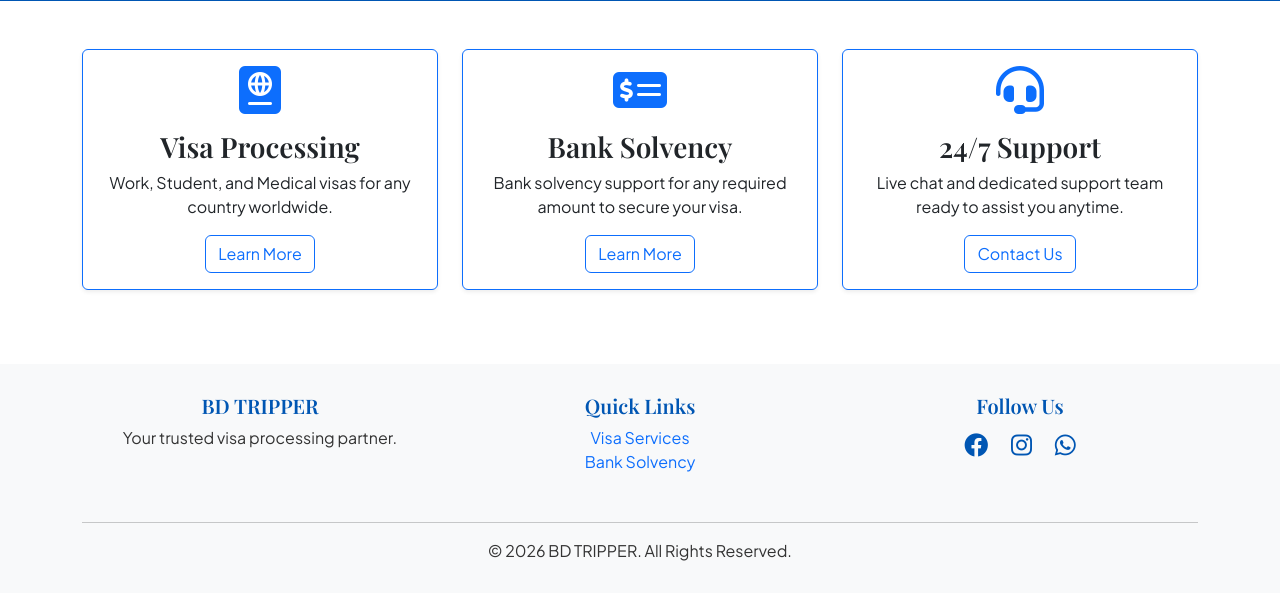
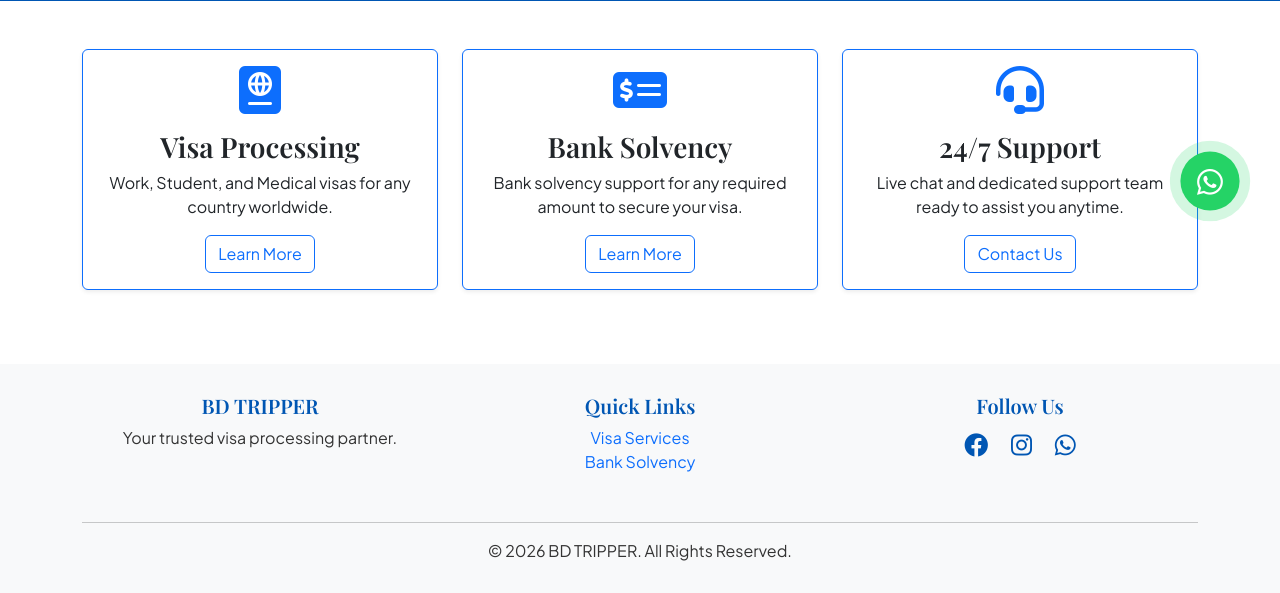
Before and after one commit to imranislam7221-commits/bdtrippers, a PHP site: page /index.html in a window 1280 px wide. Shown: the part 549-1142 px from the top of the page. Run offline with PHP 8.4, Linux system fonts and the light colour scheme; some libraries are stand-ins or nearby versions; some web fonts are replaced.

Commit message:
Deploying to gh-pages from @ imranislam7221-commits/bdtrippers@5a0a0fa7e948fa0337e4e6411e945f10c0d36c04 🚀

```diff
--- a/assets/css/style.css
+++ b/assets/css/style.css
@@ -128,12 +128,55 @@ h1, h2, h3, h4, h5, h6, .display-4 {
     }
 }
 
-@media (min-width: 992px) {
-    .navbar-toggler {
-        display: none !important;
-    }
-    .navbar-collapse {
-        display: flex !important;
+/* WhatsApp Floating Button */
+.whatsapp-float {
+    position: fixed;
+    width: 60px;
+    height: 60px;
+    bottom: 40px;
+    right: 40px;
+    background-color: #25d366;
+    color: #FFF;
+    border-radius: 50px;
+    text-align: center;
+    font-size: 30px;
+    box-shadow: 2px 2px 3px #999;
+    z-index: 1000;
+    display: flex;
+    align-items: center;
+    justify-content: center;
+    text-decoration: none;
+    transition: var(--transition-smooth);
+}
+
+.whatsapp-float:hover {
+    background-color: #128c7e;
+    color: #FFF;
+    transform: scale(1.1);
+}
+
+.whatsapp-float i {
+    margin-top: 2px;
+}
+
+/* Pulse animation */
+.whatsapp-float {
+    animation: pulse-green 2s infinite;
+}
+
+@keyframes pulse-green {
+    0% { transform: scale(0.95); box-shadow: 0 0 0 0 rgba(37, 211, 102, 0.7); }
+    70% { transform: scale(1); box-shadow: 0 0 0 15px rgba(37, 211, 102, 0); }
+    100% { transform: scale(0.95); box-shadow: 0 0 0 0 rgba(37, 211, 102, 0); }
+}
+
+@media (max-width: 991px) {
+    .whatsapp-float {
+        bottom: 20px;
+        right: 20px;
+        width: 50px;
+        height: 50px;
+        font-size: 25px;
     }
 }
 
--- a/contact.html
+++ b/contact.html
@@ -122,6 +122,11 @@
         </div>
     </footer>
 
+    <!-- Floating WhatsApp Button -->
+    <a href="https://wa.me/8801XXXXXXXXX" class="whatsapp-float" target="_blank">
+        <i class="fab fa-whatsapp"></i>
+    </a>
+
     <!-- Bootstrap JS -->
     <script src="https://cdn.jsdelivr.net/npm/bootstrap@5.3.2/dist/js/bootstrap.bundle.min.js"></script>
 
--- a/index.html
+++ b/index.html
@@ -118,6 +118,11 @@
         </div>
     </footer>
 
+    <!-- Floating WhatsApp Button -->
+    <a href="https://wa.me/8801XXXXXXXXX" class="whatsapp-float" target="_blank">
+        <i class="fab fa-whatsapp"></i>
+    </a>
+
     <!-- Bootstrap JS -->
     <script src="https://cdn.jsdelivr.net/npm/bootstrap@5.3.2/dist/js/bootstrap.bundle.min.js"></script>
 
--- a/services.html
+++ b/services.html
@@ -131,6 +131,11 @@
         </div>
     </footer>
 
+    <!-- Floating WhatsApp Button -->
+    <a href="https://wa.me/8801XXXXXXXXX" class="whatsapp-float" target="_blank">
+        <i class="fab fa-whatsapp"></i>
+    </a>
+
     <!-- Bootstrap JS -->
     <script src="https://cdn.jsdelivr.net/npm/bootstrap@5.3.2/dist/js/bootstrap.bundle.min.js"></script>
 
--- a/solvency.html
+++ b/solvency.html
@@ -103,6 +103,11 @@
         </div>
     </footer>
 
+    <!-- Floating WhatsApp Button -->
+    <a href="https://wa.me/8801XXXXXXXXX" class="whatsapp-float" target="_blank">
+        <i class="fab fa-whatsapp"></i>
+    </a>
+
     <!-- Bootstrap JS -->
     <script src="https://cdn.jsdelivr.net/npm/bootstrap@5.3.2/dist/js/bootstrap.bundle.min.js"></script>
 
```
